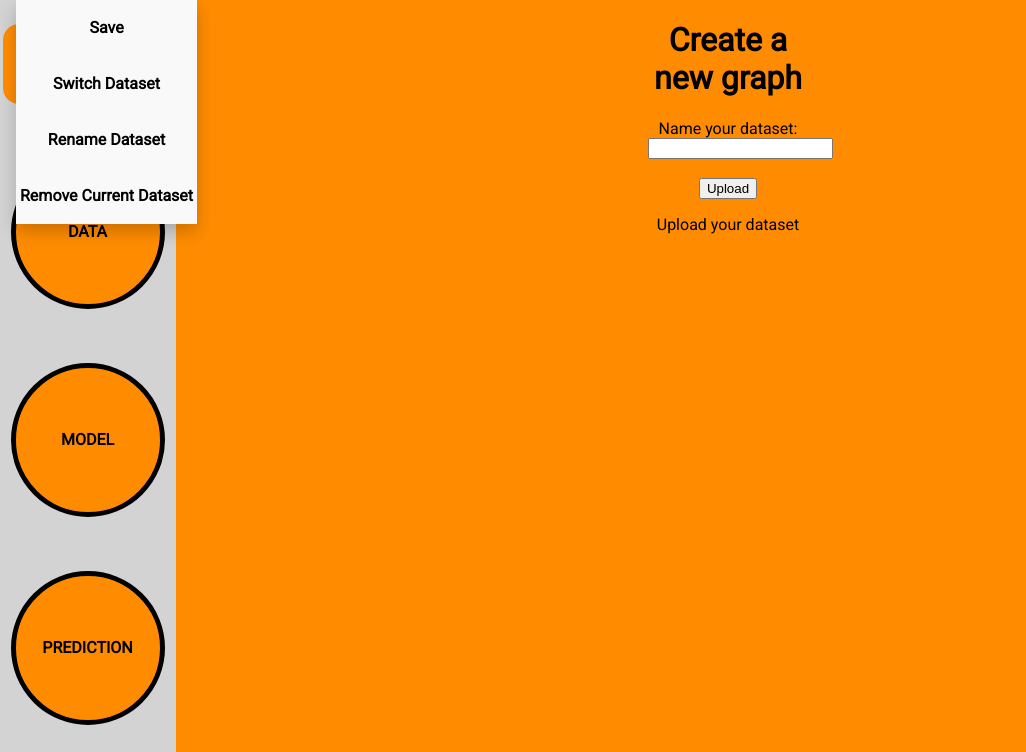
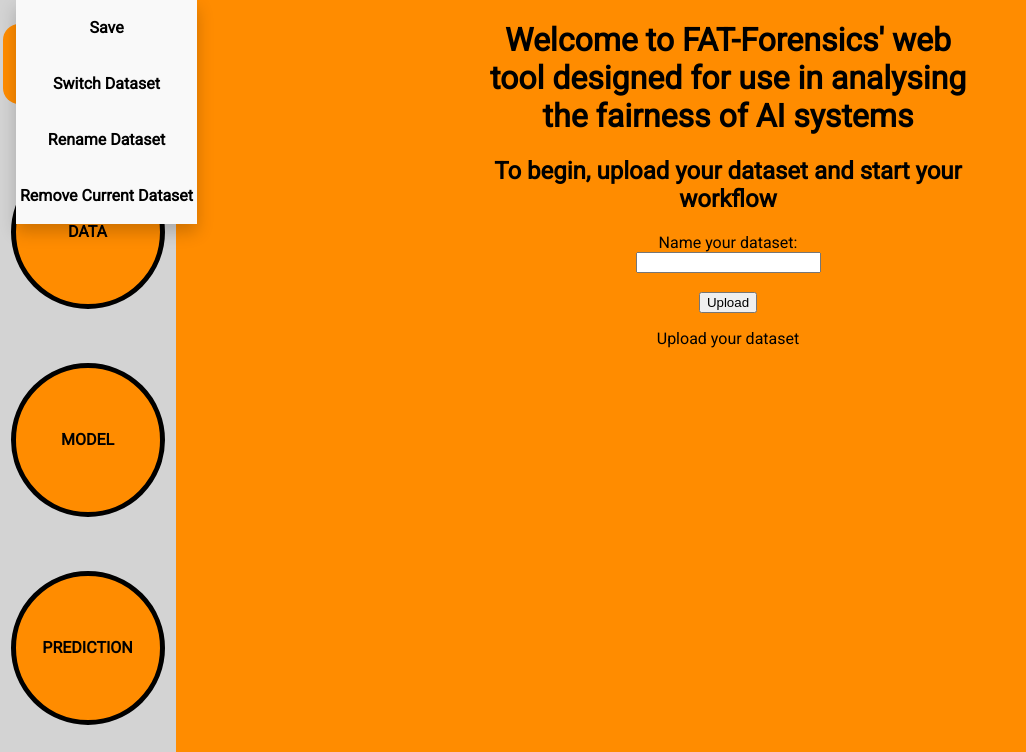
Before and after one commit to AnthropocentricAI/fat-inspector, a Flask app: page /tool in a window 1280 px wide. Shown: the part 48-800 px from the top of the page, without its empty margins (0-1026 px from the left). Run offline with Flask 2, Linux system fonts and the light colour scheme; some libraries are stand-ins or nearby versions.

Commit message:
touched up front end for deadline.1

```diff
--- a/app/static/css/custom.css
+++ b/app/static/css/custom.css
@@ -99,7 +99,7 @@ body {
 #displaycont__new__cont {
   display: block;
   margin: auto;
-  width: 10em;
+  width: 30em;
   text-align: center;
 }
 
--- a/app/templates/tool.html
+++ b/app/templates/tool.html
@@ -74,7 +74,11 @@
               <div id="predictions" class="layer">predictions are cool</div>
               <div id="displaycont__new">
                 <div id="displaycont__new__cont">
-                  <h1>Create a new graph</h1>
+                  <h1>
+                    Welcome to FAT-Forensics' web tool designed for use in
+                    analysing the fairness of AI systems <br />
+                  </h1>
+                  <h2>To begin, upload your dataset and start your workflow</h2>
                   <form>
                     Name your dataset:<br />
                     <input type="text" name="name" id="name" /><br />
```
